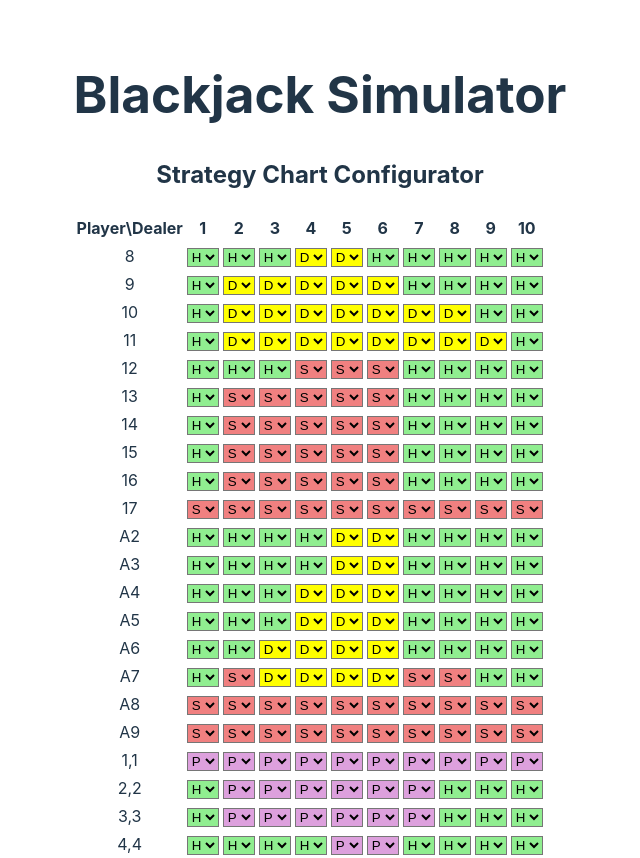
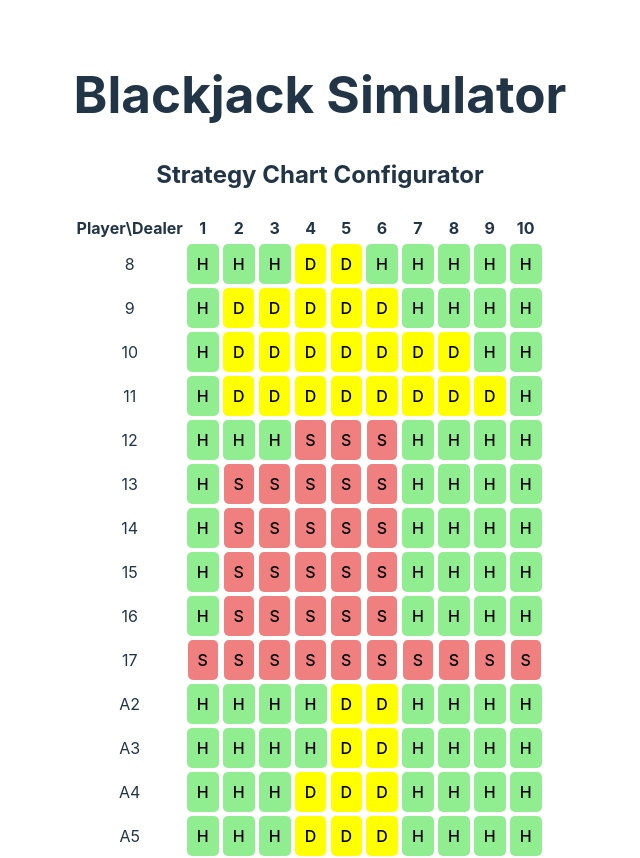
Before and after one commit to EdwinKam/blackjack-web, a React (Vite) app: page / in a window 1280 px wide. Shown: the top 858 px of the page, without its empty margins (320-960 px from the left). Built offline with nearby package versions, Linux system fonts and the light colour scheme.

Commit message:
its a button now

```diff
--- a/src/componments/StrategyChartConfigurator.tsx
+++ b/src/componments/StrategyChartConfigurator.tsx
@@ -21,18 +21,24 @@ function StrategyChartConfigurator({
     console.log("pairStrategy", pairStrategy);
   }, [hardStrategy, softStrategy, pairStrategy]);
 
+  const actionSequence: string[] = ["H", "S", "D", "P"];
+
+  const getNextAction = (currentAction: string): string => {
+    const currentIndex = actionSequence.indexOf(currentAction);
+    return actionSequence[(currentIndex + 1) % actionSequence.length];
+  };
+
   const handleActionChange = (
     strategyType: "hard" | "soft" | "pair",
     row: number,
-    col: number,
-    action: string
+    col: number
   ) => {
     const updateStrategy = (
       strategy: string[][],
       setStrategy: React.Dispatch<React.SetStateAction<string[][]>>
     ) => {
       const newStrategy = strategy.map((r, i) =>
-        r.map((a, j) => (i === row && j === col ? action : a))
+        r.map((a, j) => (i === row && j === col ? getNextAction(a) : a))
       );
       setStrategy(newStrategy);
     };
@@ -46,7 +52,7 @@ function StrategyChartConfigurator({
     }
   };
 
-  const getOptionStyle = (action: string) => {
+  const getButtonStyle = (action: string) => {
     switch (action) {
       case "H":
         return { backgroundColor: "lightgreen" };
@@ -77,23 +83,25 @@ function StrategyChartConfigurator({
         </td>
         {row.map((action, colIndex) => (
           <td key={colIndex}>
-            <select
-              value={action}
-              onChange={(e) =>
-                handleActionChange(
-                  strategyType,
-                  rowIndex,
-                  colIndex,
-                  e.target.value
-                )
+            <button
+              onClick={() =>
+                handleActionChange(strategyType, rowIndex, colIndex)
               }
-              style={getOptionStyle(action)}
+              style={{
+                ...getButtonStyle(action),
+                borderRadius: "5px",
+                padding: "10px",
+                border: "none",
+                cursor: "pointer",
+                transition: "transform 0.1s ease-in-out",
+              }}
+              onMouseDown={(e) =>
+                (e.currentTarget.style.transform = "scale(1.1)")
+              }
+              onMouseUp={(e) => (e.currentTarget.style.transform = "scale(1)")}
             >
-              <option value="H">H</option>
-              <option value="S">S</option>
-              <option value="D">D</option>
-              <option value="P">P</option>
-            </select>
+              {action}
+            </button>
           </td>
         ))}
       </tr>
```
Also changed, not shown: 13 other files (tests, documents, lock files or other folders).
